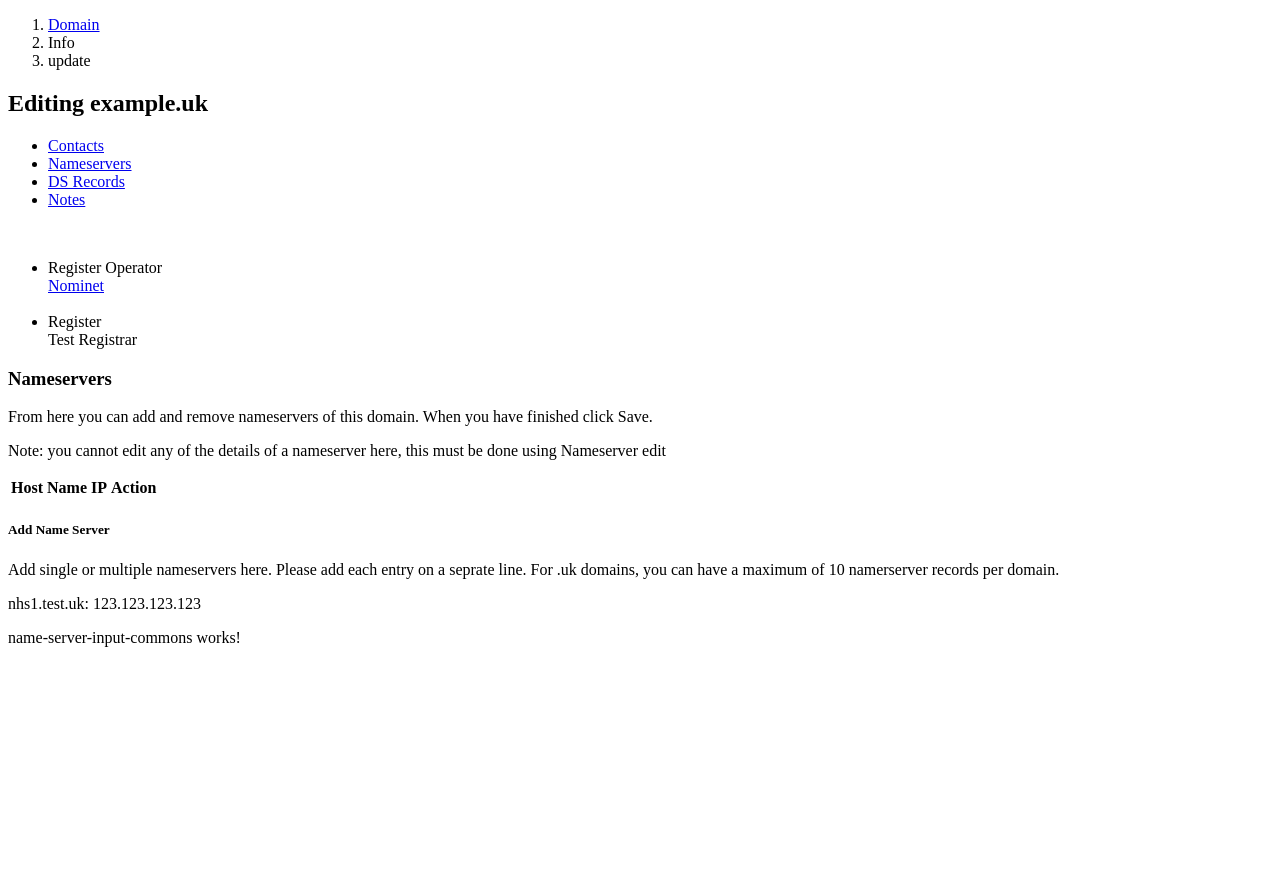
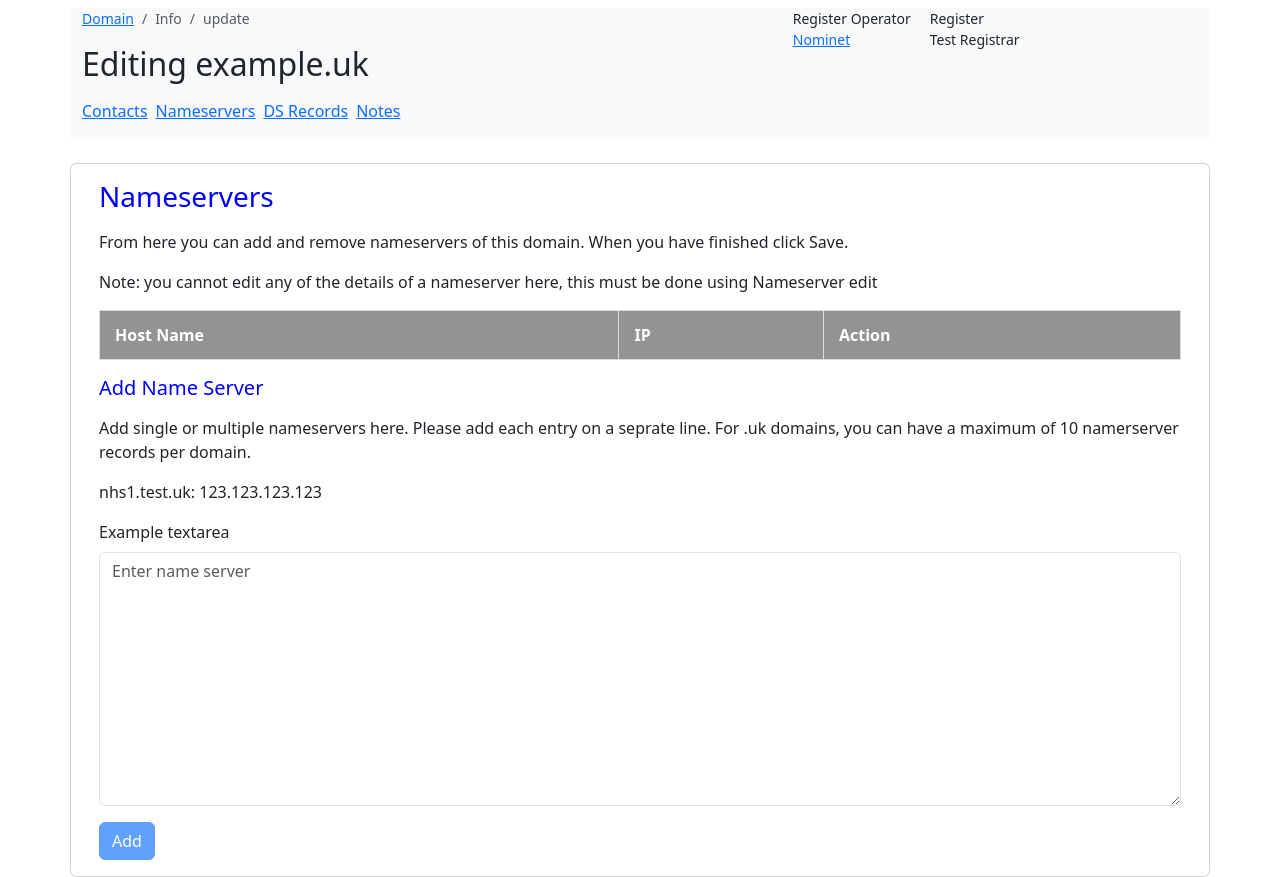
Before and after one commit to srinivag19/nominetWebApp, an Angular app in the folder nominetWebApp/: page / in a window 1280 px wide. Before the commit the page ends 800 px from the top, so only its background shows below. Built offline with nearby package versions, Linux system fonts and the light colour scheme.

Commit message:
input common component and table css added

```diff
--- a/nominetWebApp/angular.json
+++ b/nominetWebApp/angular.json
@@ -17,7 +17,7 @@
         "build": {
           "builder": "@angular-devkit/build-angular:browser",
           "options": {
-            "outputPath": "dist/nominet-web-app",
+            "outputPath": "dist/nominetWebApp",
             "index": "src/index.html",
             "main": "src/main.ts",
             "polyfills": [
@@ -30,7 +30,10 @@
               "src/assets"
             ],
             "styles": [
-              "src/styles.scss"
+              "@angular/material/prebuilt-themes/indigo-pink.css",
+              "node_modules/bootstrap/dist/css/bootstrap.min.css",
+              "src/styles.scss",
+              "node_modules/ngx-toastr/toastr.css"
             ],
             "scripts": []
           },
@@ -93,6 +96,7 @@
               "src/assets"
             ],
             "styles": [
+              "@angular/material/prebuilt-themes/indigo-pink.css",
               "src/styles.scss"
             ],
             "scripts": []
@@ -100,5 +104,8 @@
         }
       }
     }
+  },
+  "cli": {
+    "analytics": "1d69ccfd-acf5-4cf6-bb4c-c95bb921b0b1"
   }
 }
--- a/nominetWebApp/package.json
+++ b/nominetWebApp/package.json
@@ -15,10 +15,12 @@
     "@angular/compiler": "^16.2.0",
     "@angular/core": "^16.2.0",
     "@angular/forms": "^16.2.0",
+    "@angular/material": "^15.2.9",
     "@angular/platform-browser": "^16.2.0",
     "@angular/platform-browser-dynamic": "^16.2.0",
     "@angular/router": "^16.2.0",
     "bootstrap": "^5.3.2",
+    "ngx-toastr": "^16.0.0",
     "rxjs": "~7.8.0",
     "tslib": "^2.3.0",
     "zone.js": "~0.13.0"
--- a/nominetWebApp/src/app/app.module.ts
+++ b/nominetWebApp/src/app/app.module.ts
@@ -3,9 +3,12 @@ import { BrowserModule } from '@angular/platform-browser';
 
 import { AppRoutingModule } from './app-routing.module';
 import { AppComponent } from './app.component';
+import { ReactiveFormsModule } from '@angular/forms';
 import { NameServerHeaderComponent } from './name-server-header/name-server-header.component';
 import { NameServerInputCommonsComponent } from './name-server-input-commons/name-server-input-commons.component';
 import { ManageNameServerComponent } from './manage-name-server/manage-name-server.component';
+import { BrowserAnimationsModule } from '@angular/platform-browser/animations';
+import { ToastrModule } from 'ngx-toastr';
 
 @NgModule({
   declarations: [
@@ -16,7 +19,15 @@ import { ManageNameServerComponent } from './manage-name-server/manage-name-serv
   ],
   imports: [
     BrowserModule,
-    AppRoutingModule
+    AppRoutingModule,
+    ReactiveFormsModule,
+    BrowserAnimationsModule,
+    ToastrModule.forRoot({
+      closeButton: true,
+      timeOut: 5000, // 15 seconds
+      positionClass: 'toast-top-center'
+      //progressBar: true,
+    }),
   ],
   providers: [],
   bootstrap: [AppComponent]
--- a/nominetWebApp/src/app/manage-name-server/manage-name-server.component.scss
+++ b/nominetWebApp/src/app/manage-name-server/manage-name-server.component.scss
@@ -0,0 +1,34 @@
+.styled-table {
+    width: 100%;
+    border-collapse: collapse;
+    margin: 1em 0;
+    border: 1px solid #ddd; /* Add a border around the entire table */
+  }
+
+  .styled-table th, .styled-table td {
+    padding: 12px 15px;
+    text-align: left;
+    border-right: 1px solid #ddd; /* Add a border on the right side of each cell */
+  }
+
+  .styled-table thead {
+    background-color: #777474c7;
+    color: #fff;
+  }
+
+  .styled-table tbody tr:nth-child(even) {
+    background-color: #f2f2f2;
+  }
+
+  .styled-table tbody tr:hover {
+    background-color: #f5f376;
+  }
+
+  /* Remove the right border for the last cell in each row */
+  .styled-table tbody tr td:last-child {
+    border-right: none;
+  }
+
+  .blue-text {
+    color: blue;
+  }
--- a/nominetWebApp/src/app/name-server-input-commons/name-server-input-commons.component.html
+++ b/nominetWebApp/src/app/name-server-input-commons/name-server-input-commons.component.html
@@ -1 +1,8 @@
-<p>name-server-input-commons works!</p>
+<form [formGroup]="contactForm">
+    <div class="mb-3">
+        <label for="exampleFormControlTextarea1" class="form-label">Example textarea</label>
+        <textarea class="form-control" id="exampleFormControlTextarea1" rows="10" placeholder="Enter name server"
+            formControlName="message" (ngModelChange)="onTextareaChange()"></textarea>
+    </div>
+    <button class="btn btn-primary" (click)="addNameServer()" [disabled]="!disableAddButton">Add</button>
+</form>
--- a/nominetWebApp/src/app/name-server-input-commons/name-server-input-commons.component.ts
+++ b/nominetWebApp/src/app/name-server-input-commons/name-server-input-commons.component.ts
@@ -1,4 +1,7 @@
 import { Component } from '@angular/core';
+import { AppService, NameServer } from '../app.service';
+import { FormControl, FormGroup, Validators } from '@angular/forms';
+import { ToastrService } from 'ngx-toastr';
 
 @Component({
   selector: 'app-name-server-input-commons',
@@ -7,4 +10,58 @@ import { Component } from '@angular/core';
 })
 export class NameServerInputCommonsComponent {
 
+  nameServers!: NameServer[];
+  contactForm: FormGroup;
+  formGroup: any;
+  disableAddButton: boolean = false;
+  ipValidator: string = '/^(?:25[0-5]|2[0-4][0-9]|[01]?[0-9][0-9]?)\.(?:25[0-5]|2[0-4][0-9]|[01]?[0-9][0-9]?)\.(?:25[0-5]|2[0-4][0-9]|[01]?[0-9][0-9]?)\.(?:25[0-5]|2[0-4][0-9]|[01]?[0-9][0-9]?)$/';
+
+  constructor(private nameServerService: AppService, private toastrService: ToastrService) {
+    this.contactForm = new FormGroup({
+      message: new FormControl('', [Validators.required]),
+    });
+  }
+
+  ngOnInit(): void {
+    this.nameServerService.registeredNameServer.subscribe((data: any)=>{
+      this.nameServers=data;
+    });
+  }
+
+  onTextareaChange() {
+    this.disableAddButton = this.contactForm.get('message')?.value !== '';
+  }
+
+
+  addNameServer() {
+    let splitList = this.contactForm.get('message')?.value.split('\n');
+    splitList.forEach((item: string) => {
+      if (item.trim()) {
+        //this.disableAddButton=false;
+        let splitDomainIp = item.split(':');
+        if(splitDomainIp?.length==0 || splitDomainIp?.length==1){
+          this.toastrService.error(': is missing between Nameserver and its IP address. Please use format example "ns1.test.uk: 123.123.123.123"', 'Input Format Error');
+          return;
+        }
+
+        var rgx = /^[0-9]*\.?[0-9]*$/;
+        const validateIP = splitDomainIp[1].match(rgx);
+        console.log("val",validateIP);
+        if(this.nameServers.length == 0 || this.nameServers.some(list => list.ip != splitDomainIp[1] || list.name != splitDomainIp[0])) {
+          const obj = {
+            id: Math.random().toString(4),
+            name: splitDomainIp[0],
+            ip: splitDomainIp[1],
+          };
+          this.nameServers.push(obj);
+          this.nameServerService.registeredNameServer.next(this.nameServers);
+          this.toastrService.success('New nameserver(s) added successfully ', 'Success!');
+        } else{
+          this.toastrService.error('Duplicate Nameservers found in your input. Please check. ' +item, 'Error');
+        }
+
+      }
+    });
+  }
+
 }
```
Also changed, not shown: 1 other file (tests, documents, lock files or other folders).
